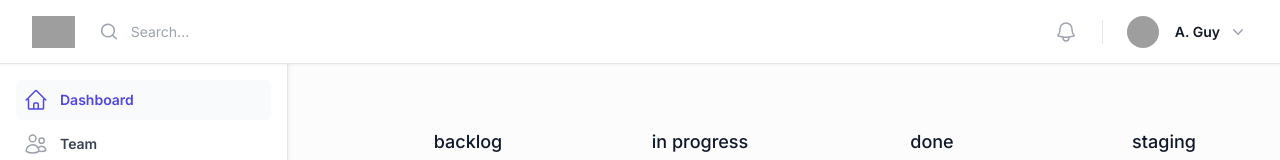
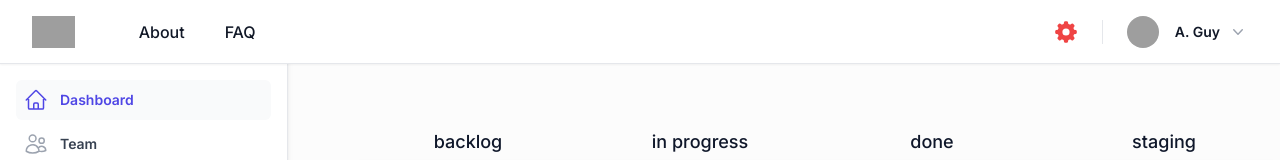
Before and after one commit to mklepac90/next-tailwind-base, a Next.js app: page /board in a window 1280 px wide. Shown: the top 160 px of the page. Built offline with nearby package versions, Linux system fonts and the light colour scheme; grey boxes are pictures that could not be loaded.

Commit message:
update navbar

```diff
--- a/src/components/layout.tsx
+++ b/src/components/layout.tsx
@@ -2,10 +2,9 @@ import { Fragment, useState } from 'react'
 import { Dialog, Menu, Transition } from '@headlessui/react'
 import {
   Bars3Icon,
-  BellIcon,
   XMarkIcon,
 } from '@heroicons/react/24/outline'
-import { ChevronDownIcon, MagnifyingGlassIcon } from '@heroicons/react/20/solid'
+import { ChevronDownIcon, Cog8ToothIcon} from '@heroicons/react/20/solid'
 import Sidebar from './sidebar'
 import Footer from './footer'
 
@@ -97,30 +96,27 @@ export default function Layout({ children }: LayoutProps) {
             <Bars3Icon className="h-6 w-6" aria-hidden="true" />
           </button>
 
-          {/* Separator */}
-          <div className="h-6 w-px bg-gray-200 lg:hidden" aria-hidden="true" />
+          <div className="flex flex-1 gap-x-4 self-stretch lg:gap-x-6">
+            <div className="relative flex flex-1 items-center space-x-4 lg:ml-10 lg:space-x-10">
+              <a
+                href="#"
+                className="font-medium text-gray-900 hover:text-gray-700"
+              >
+                About
+              </a>
 
-          <div className="flex flex-1 gap-x-4 self-stretch lg:gap-x-6">
-            <form className="relative flex flex-1" action="#" method="GET">
-              <label htmlFor="search-field" className="sr-only">
-                Search
-              </label>
-              <MagnifyingGlassIcon
-                className="pointer-events-none absolute inset-y-0 left-0 h-full w-5 text-gray-400"
-                aria-hidden="true"
-              />
-              <input
-                id="search-field"
-                className="block h-full w-full border-0 py-0 pl-8 pr-0 text-gray-900 placeholder:text-gray-400 focus:ring-0 sm:text-sm"
-                placeholder="Search..."
-                type="search"
-                name="search"
-              />
-            </form>
+              <a
+                href="#"
+                className="font-medium text-gray-900 hover:text-gray-700"
+              >
+                FAQ
+              </a>
+            </div>
+
             <div className="flex items-center gap-x-4 lg:gap-x-6">
-              <button type="button" className="-m-2.5 p-2.5 text-gray-400 hover:text-gray-500">
+              <button type="button" className="-m-2.5 p-2.5 text-red-500 hover:text-red-600">
                 <span className="sr-only">View notifications</span>
-                <BellIcon className="h-6 w-6" aria-hidden="true" />
+                <Cog8ToothIcon className="h-6 w-6" aria-hidden="true" />
               </button>
 
               {/* Separator */}
@@ -176,7 +172,7 @@ export default function Layout({ children }: LayoutProps) {
 
         {/* Content */}
         <main className="bg-neutral-50/50 py-16 lg:pl-72">
-          <div className="max-w-screen-xl mx-auto min-h- px-4 lg:px-0">
+          <div className="max-w-screen-xl mx-auto min-h-screen px-4 lg:px-0">
             {children}
           </div>
         </main>
--- a/src/components/sidebar.tsx
+++ b/src/components/sidebar.tsx
@@ -31,7 +31,7 @@ const navigation = [
 
 const Sidebar = () => {
   return (
-    <div className="flex grow flex-col gap-y-5 overflow-y-auto border-r border-gray-200 bg-white px-6 pb-4 lg:pt-4">
+    <div className="flex grow flex-col gap-y-5 overflow-y-auto border-r border-gray-200 bg-white px-6 py-4">
       <nav className="flex flex-1 flex-col">
         <ul role="list" className="flex flex-1 flex-col gap-y-7">
           <li>
```
